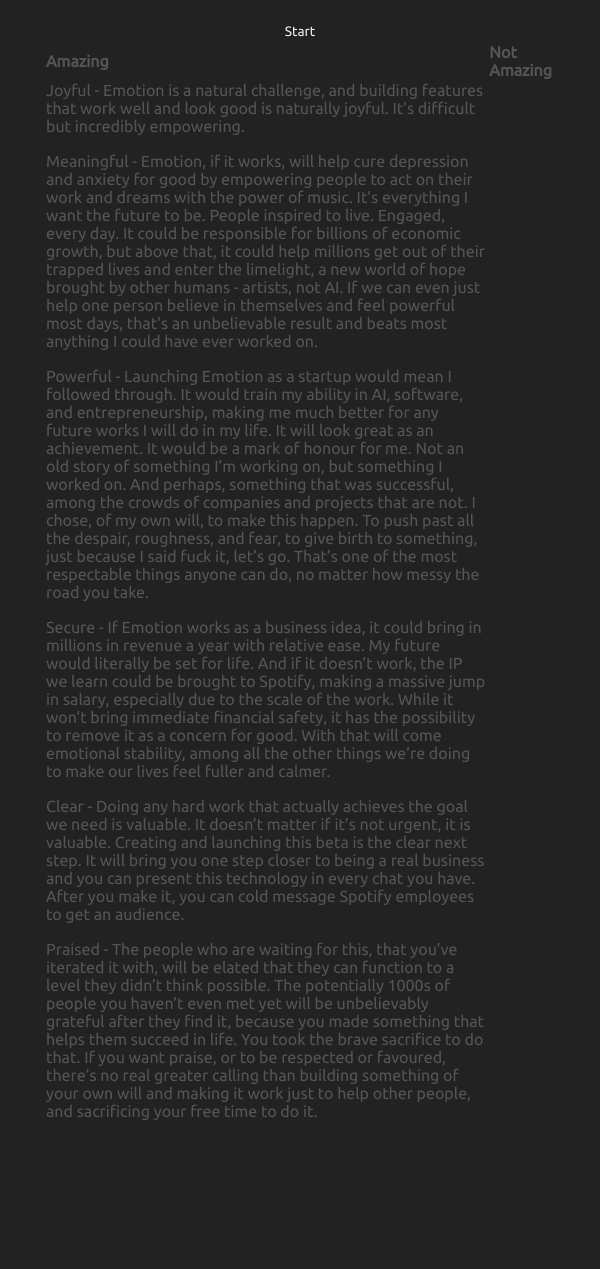
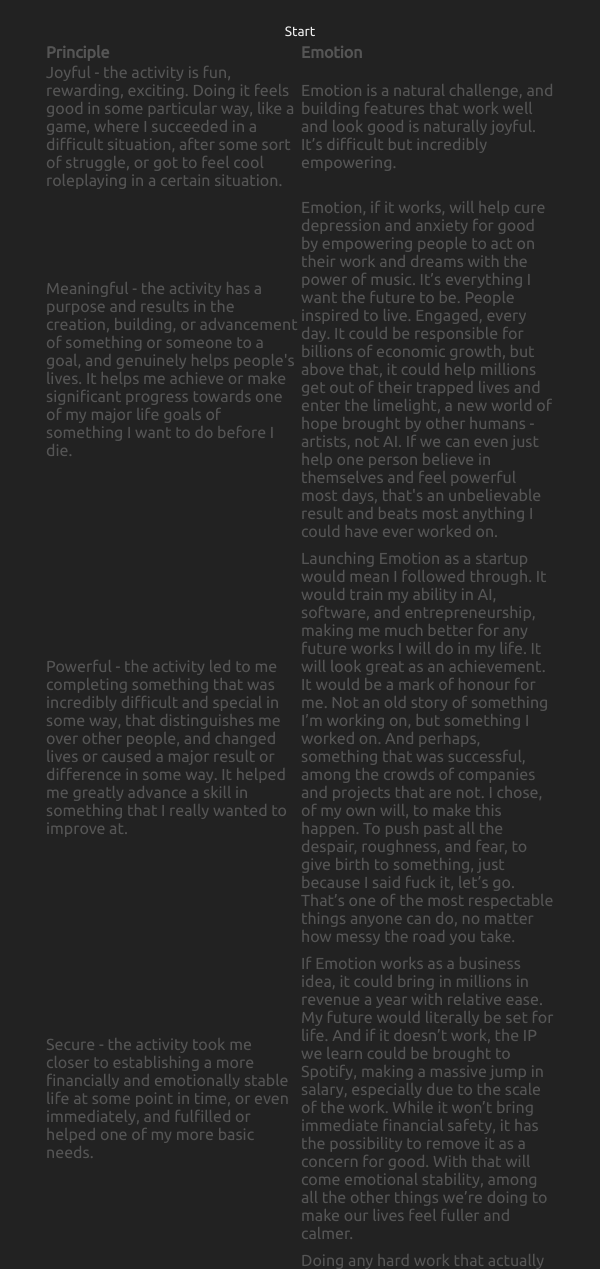
Before and after one commit to rollersteaam/chronobreak, an Electron app: page index.html in a window 600 px wide. Shown: the part 356-1625 px from the top of the page. Before the commit the page ends 1492 px from the top, so only its background shows below. Drawn offline with Linux system fonts and the light colour scheme.

Commit message:
feat: complete principles table

```diff
--- a/index.html
+++ b/index.html
@@ -37,82 +37,114 @@
       <table>
         <thead>
           <tr>
-            <th scope="col">Amazing</th>
-            <th scope="col">Not Amazing</th>
+            <th scope="col">Principle</th>
+            <th scope="col">Emotion</th>
           </tr>
         </thead>
         <tbody>
           <tr>
             <td>
-              Joyful - Emotion is a natural challenge, and building features
-              that work well and look good is naturally joyful. It’s difficult
-              but incredibly empowering.
+              Joyful - the activity is fun, rewarding, exciting. Doing it feels
+              good in some particular way, like a game, where I succeeded in a
+              difficult situation, after some sort of struggle, or got to feel
+              cool roleplaying in a certain situation.
+            </td>
+            <td>
+              Emotion is a natural challenge, and building features that work
+              well and look good is naturally joyful. It’s difficult but
+              incredibly empowering.
             </td>
           </tr>
           <tr>
             <td>
-              Meaningful - Emotion, if it works, will help cure depression and
-              anxiety for good by empowering people to act on their work and
-              dreams with the power of music. It’s everything I want the future
-              to be. People inspired to live. Engaged, every day. It could be
-              responsible for billions of economic growth, but above that, it
-              could help millions get out of their trapped lives and enter the
-              limelight, a new world of hope brought by other humans - artists,
-              not AI. If we can even just help one person believe in themselves
-              and feel powerful most days, that's an unbelievable result and
-              beats most anything I could have ever worked on.
+              Meaningful - the activity has a purpose and results in the
+              creation, building, or advancement of something or someone to a
+              goal, and genuinely helps people's lives. It helps me achieve or
+              make significant progress towards one of my major life goals of
+              something I want to do before I die.
+            </td>
+            <td>
+              Emotion, if it works, will help cure depression and anxiety for
+              good by empowering people to act on their work and dreams with the
+              power of music. It’s everything I want the future to be. People
+              inspired to live. Engaged, every day. It could be responsible for
+              billions of economic growth, but above that, it could help
+              millions get out of their trapped lives and enter the limelight, a
+              new world of hope brought by other humans - artists, not AI. If we
+              can even just help one person believe in themselves and feel
+              powerful most days, that's an unbelievable result and beats most
+              anything I could have ever worked on.
             </td>
           </tr>
           <tr>
             <td>
-              Powerful - Launching Emotion as a startup would mean I followed
-              through. It would train my ability in AI, software, and
-              entrepreneurship, making me much better for any future works I
-              will do in my life. It will look great as an achievement. It would
-              be a mark of honour for me. Not an old story of something I’m
-              working on, but something I worked on. And perhaps, something that
-              was successful, among the crowds of companies and projects that
-              are not. I chose, of my own will, to make this happen. To push
-              past all the despair, roughness, and fear, to give birth to
-              something, just because I said fuck it, let’s go. That’s one of
-              the most respectable things anyone can do, no matter how messy the
-              road you take.
+              Powerful - the activity led to me completing something that was
+              incredibly difficult and special in some way, that distinguishes
+              me over other people, and changed lives or caused a major result
+              or difference in some way. It helped me greatly advance a skill in
+              something that I really wanted to improve at.
+            </td>
+            <td>
+              Launching Emotion as a startup would mean I followed through. It
+              would train my ability in AI, software, and entrepreneurship,
+              making me much better for any future works I will do in my life.
+              It will look great as an achievement. It would be a mark of honour
+              for me. Not an old story of something I’m working on, but
+              something I worked on. And perhaps, something that was successful,
+              among the crowds of companies and projects that are not. I chose,
+              of my own will, to make this happen. To push past all the despair,
+              roughness, and fear, to give birth to something, just because I
+              said fuck it, let’s go. That’s one of the most respectable things
+              anyone can do, no matter how messy the road you take.
             </td>
           </tr>
           <tr>
             <td>
-              Secure - If Emotion works as a business idea, it could bring in
-              millions in revenue a year with relative ease. My future would
-              literally be set for life. And if it doesn’t work, the IP we learn
-              could be brought to Spotify, making a massive jump in salary,
-              especially due to the scale of the work. While it won’t bring
-              immediate financial safety, it has the possibility to remove it as
-              a concern for good. With that will come emotional stability, among
-              all the other things we’re doing to make our lives feel fuller and
-              calmer.
+              Secure - the activity took me closer to establishing a more
+              financially and emotionally stable life at some point in time, or
+              even immediately, and fulfilled or helped one of my more basic
+              needs.
+            </td>
+            <td>
+              If Emotion works as a business idea, it could bring in millions in
+              revenue a year with relative ease. My future would literally be
+              set for life. And if it doesn’t work, the IP we learn could be
+              brought to Spotify, making a massive jump in salary, especially
+              due to the scale of the work. While it won’t bring immediate
+              financial safety, it has the possibility to remove it as a concern
+              for good. With that will come emotional stability, among all the
+              other things we’re doing to make our lives feel fuller and calmer.
             </td>
           </tr>
           <tr>
             <td>
-              Clear - Doing any hard work that actually achieves the goal we
-              need is valuable. It doesn’t matter if it’s not urgent, it is
-              valuable. Creating and launching this beta is the clear next step.
-              It will bring you one step closer to being a real business and you
-              can present this technology in every chat you have. After you make
-              it, you can cold message Spotify employees to get an audience.
+              Clear - the next step for where I spend my energy is clear and
+              will lead to the results I want from the energy spent.
+            </td>
+            <td>
+              Doing any hard work that actually achieves the goal we need is
+              valuable. It doesn’t matter if it’s not urgent, it is valuable.
+              Creating and launching this beta is the clear next step. It will
+              bring you one step closer to being a real business and you can
+              present this technology in every chat you have. After you make it,
+              you can cold message Spotify employees to get an audience.
             </td>
           </tr>
           <tr>
             <td>
-              Praised - The people who are waiting for this, that you’ve
-              iterated it with, will be elated that they can function to a level
-              they didn’t think possible. The potentially 1000s of people you
-              haven’t even met yet will be unbelievably grateful after they find
-              it, because you made something that helps them succeed in life.
-              You took the brave sacrifice to do that. If you want praise, or to
-              be respected or favoured, there’s no real greater calling than
-              building something of your own will and making it work just to
-              help other people, and sacrificing your free time to do it.
+              Praised - people look more favourably on you for making progress
+              or achieving certain results in the activity.
+            </td>
+            <td>
+              The people who are waiting for this, that you’ve iterated it with,
+              will be elated that they can function to a level they didn’t think
+              possible. The potentially 1000s of people you haven’t even met yet
+              will be unbelievably grateful after they find it, because you made
+              something that helps them succeed in life. You took the brave
+              sacrifice to do that. If you want praise, or to be respected or
+              favoured, there’s no real greater calling than building something
+              of your own will and making it work just to help other people, and
+              sacrificing your free time to do it.
             </td>
           </tr>
         </tbody>
--- a/main.css
+++ b/main.css
@@ -96,6 +96,15 @@
     outline: none;
 }
 
+table {
+    table-layout: fixed;
+    border-collapse: collapse;
+}
+
 td {
-    padding-bottom: 1rem;
+    padding-bottom: 0.5rem;
 }
+
+th {
+    width: 50%
+}
--- a/main.js
+++ b/main.js
@@ -14,7 +14,7 @@
 function createWindow() {
     // app.commandLine.appendSwitch('disable-web-security')
     win = new BrowserWindow({
-        width:500,
+        width:600,
         height:500,
         icon: path.join(__dirname, 'img/icon.png'),
         frame: false,
```
